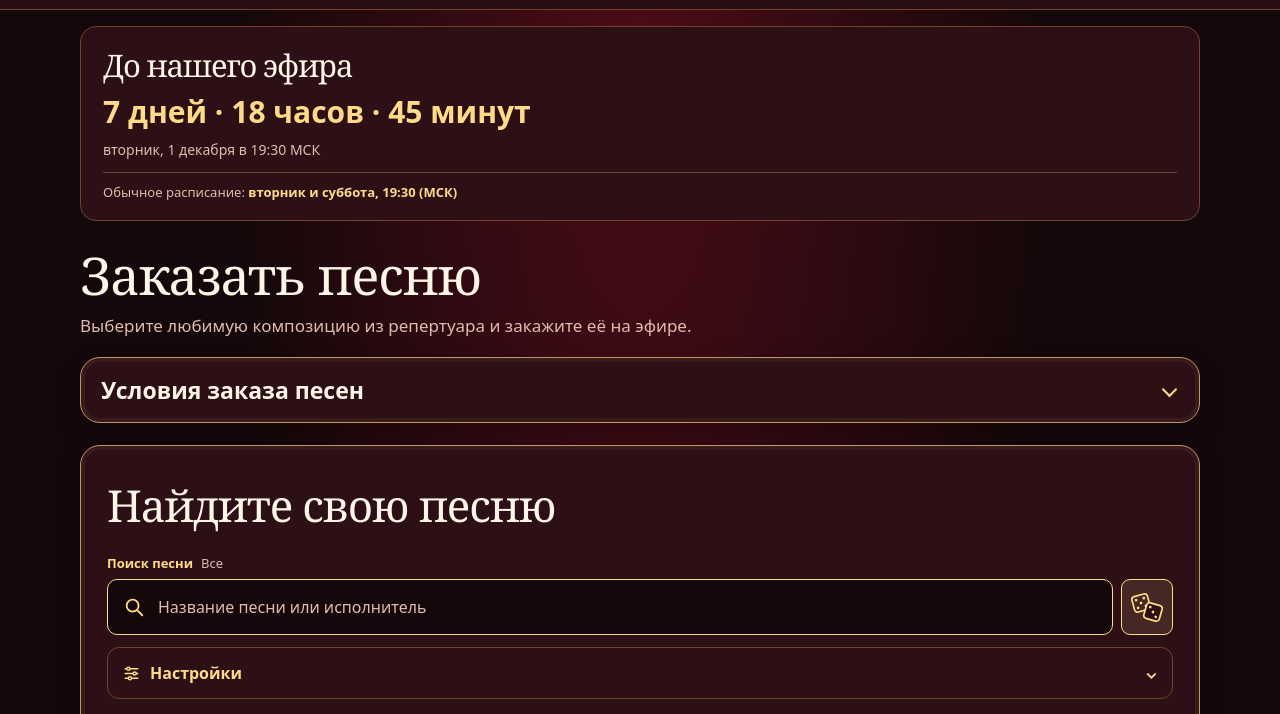
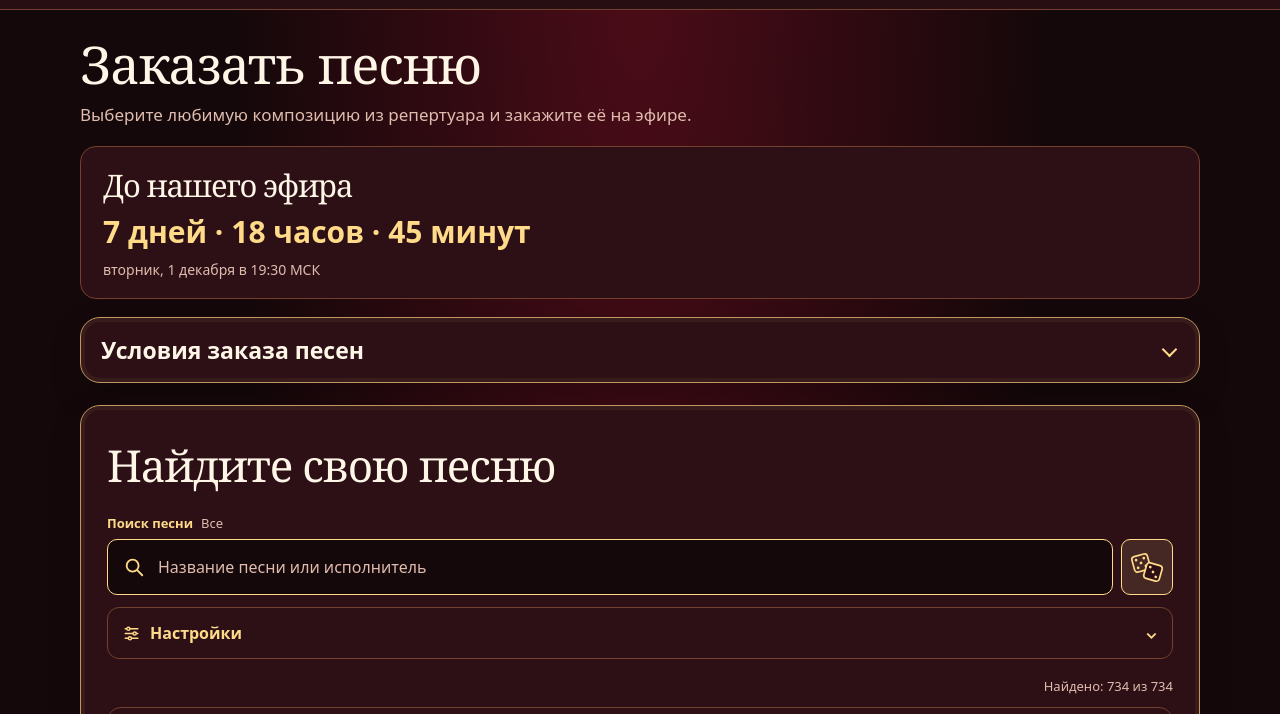
Before and after one commit to AiCheif/Clubnika, a plain HTML site: page songs.html in a window 1280 px wide. Shown: the part 82-796 px from the top of the page. Drawn offline with Linux system fonts and the light colour scheme.

Commit message:
Update songs.html

```diff
--- a/songs.html
+++ b/songs.html
@@ -288,8 +288,8 @@ document.addEventListener('DOMContentLoaded',()=>{
 <body>
 <header class="top"><div class="wrap nav"><div class="brandarea"><a class="brand" href="index.html"><span class="berry"><svg viewBox="0 0 48 48" aria-hidden="true"><defs><linearGradient id="berry-red" x2="1" y2="1"><stop stop-color="#ff6b76"/><stop offset=".55" stop-color="#d5203d"/><stop offset="1" stop-color="#8e0b25"/></linearGradient></defs><path d="M24 13C11 4 3 15 8 27c3 8 11 16 16 17 5-1 13-9 16-17C45 15 37 4 24 13Z" fill="url(#berry-red)" stroke="#ffdc88" stroke-width="1.2"/><path d="M24 15 12 5l10 3 2-7 3 7 10-3-8 10-5-4Z" fill="#8eb25d" stroke="#f3d78c" stroke-width=".8"/><path d="M30 17v17c-2 3-7 4-9 2s0-6 5-6V18l11-3v5Z" fill="#ffe4a0"/><g fill="#ffe4a0"><ellipse cx="14" cy="19" rx="1" ry="1.8"/><ellipse cx="18" cy="27" rx="1" ry="1.8"/><ellipse cx="14" cy="30" rx="1" ry="1.8"/><ellipse cx="33" cy="38" rx="1" ry="1.8"/><ellipse cx="23" cy="39" rx="1" ry="1.8"/></g></svg></span><span>Ника <b>Моисеева</b><small>МУЗЫКА ОТ ДУШИ</small></span></a></div><details class="site-menu" open><summary aria-label="Меню сайта">☰ <span>Меню</span></summary><nav class="site-nav" aria-label="Навигация по сайту"><a href="index.html">Главная</a><a href="about.html">Обо мне</a><a href="songs.html" aria-current="page">Заказать песню</a><a href="release.html">Новый релиз</a><a href="signs.html">Сигны</a><a href="shorts.html">Shorts</a><a href="support.html">❤️ Доброе слово</a></nav></details></div></header>
 <main class="wrap">
-<section class="live-panel" id="live-panel" aria-label="Ближайший эфир"><div><div class="eyebrow live-label" id="live-label" hidden>● ПРЯМОЙ ЭФИР</div><h2 id="live-title">До нашего эфира</h2><div class="live-clock" id="live-clock" hidden></div><p id="live-date">Уточняем дату ближайшего эфира…</p><div class="live-schedule" id="schedule"><span>Обычное расписание: <strong>вторник и суббота, 19:30 (МСК)</strong></span></div></div></section>
 <div class="songs-intro"><h1>Заказать песню</h1><p>Выберите любимую композицию из репертуара и закажите её на эфире.</p></div>
+<section class="live-panel" id="live-panel" aria-label="Ближайший эфир"><div><div class="eyebrow live-label" id="live-label" hidden>● ПРЯМОЙ ЭФИР</div><h2 id="live-title">До нашего эфира</h2><div class="live-clock" id="live-clock" hidden></div><p id="live-date">Уточняем дату ближайшего эфира…</p></div></section>
 <details class="order-prices"><summary class="order-prices-summary">Условия заказа песен</summary><div class="order-prices-body"><div class="price-grid"><article class="price-card"><strong>от 250 ₽</strong><b>🎵 Заказ песни</b><small>В порядке очереди</small></article><article class="price-card"><strong>от 700 ₽</strong><b>💌 Песня с сигной</b><small>В порядке очереди + персональная сигна</small></article><article class="price-card priority"><strong>от 1 000 ₽</strong><b>⭐ Песня вне очереди</b><small>Приоритет + персональная сигна</small></article></div><div class="sign-explainer"><p><strong>Что такое сигна?</strong> Это персональная фотография или короткое видео-приветствие от Ники специально для вас.</p><a class="outline" href="signs.html">🍓 Посмотреть примеры</a></div><p class="order-note">Если не успею исполнить вашу песню в текущем эфире, заказ может быть перенесён на следующую трансляцию. Особенно это касается песен в порядке очереди. Спасибо за понимание! 🍓</p></div></details>
 <section id="catalog" class="catalog">
 <div class="sectionhead"><div><h2>Найдите свою песню</h2></div><button id="random" class="outline">✦ Случайная песня</button></div>
```
